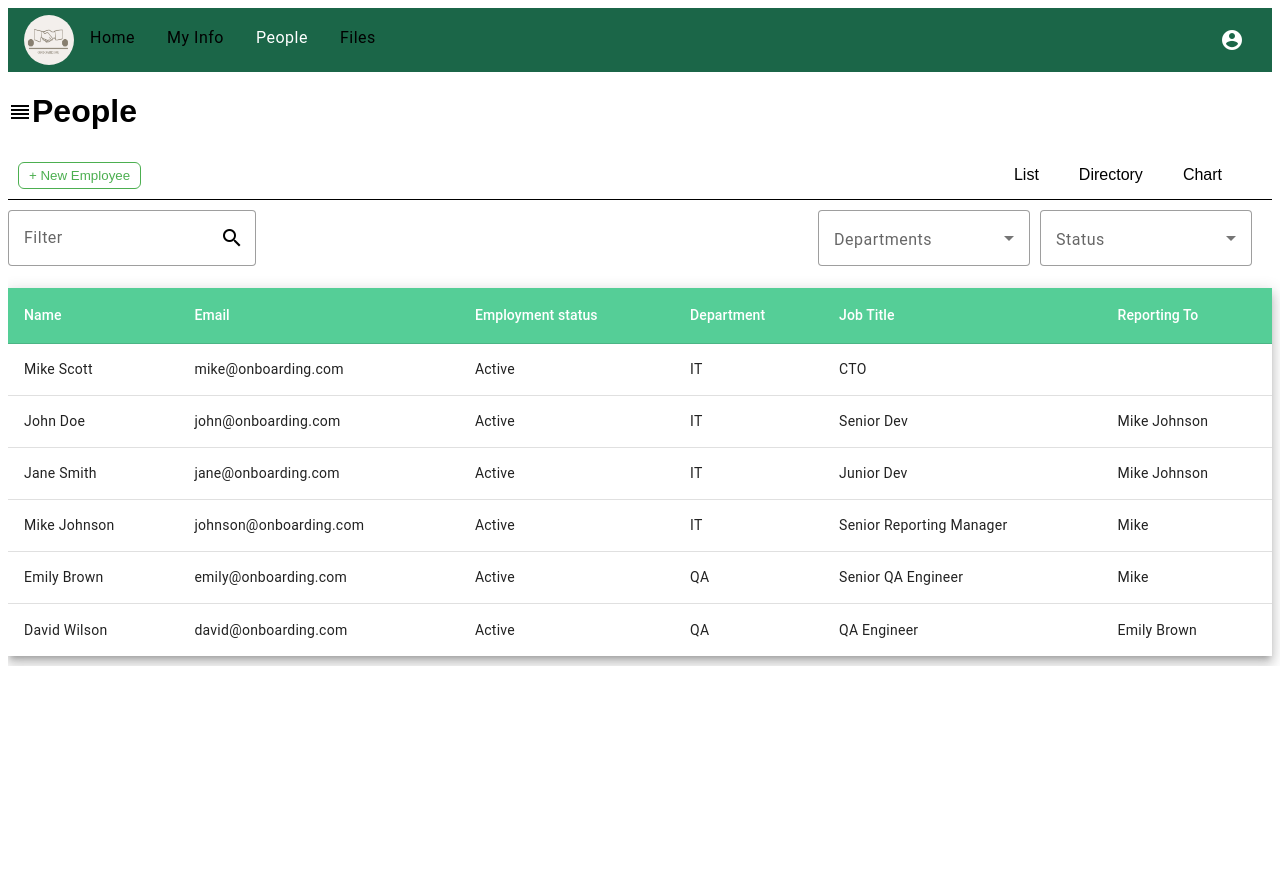
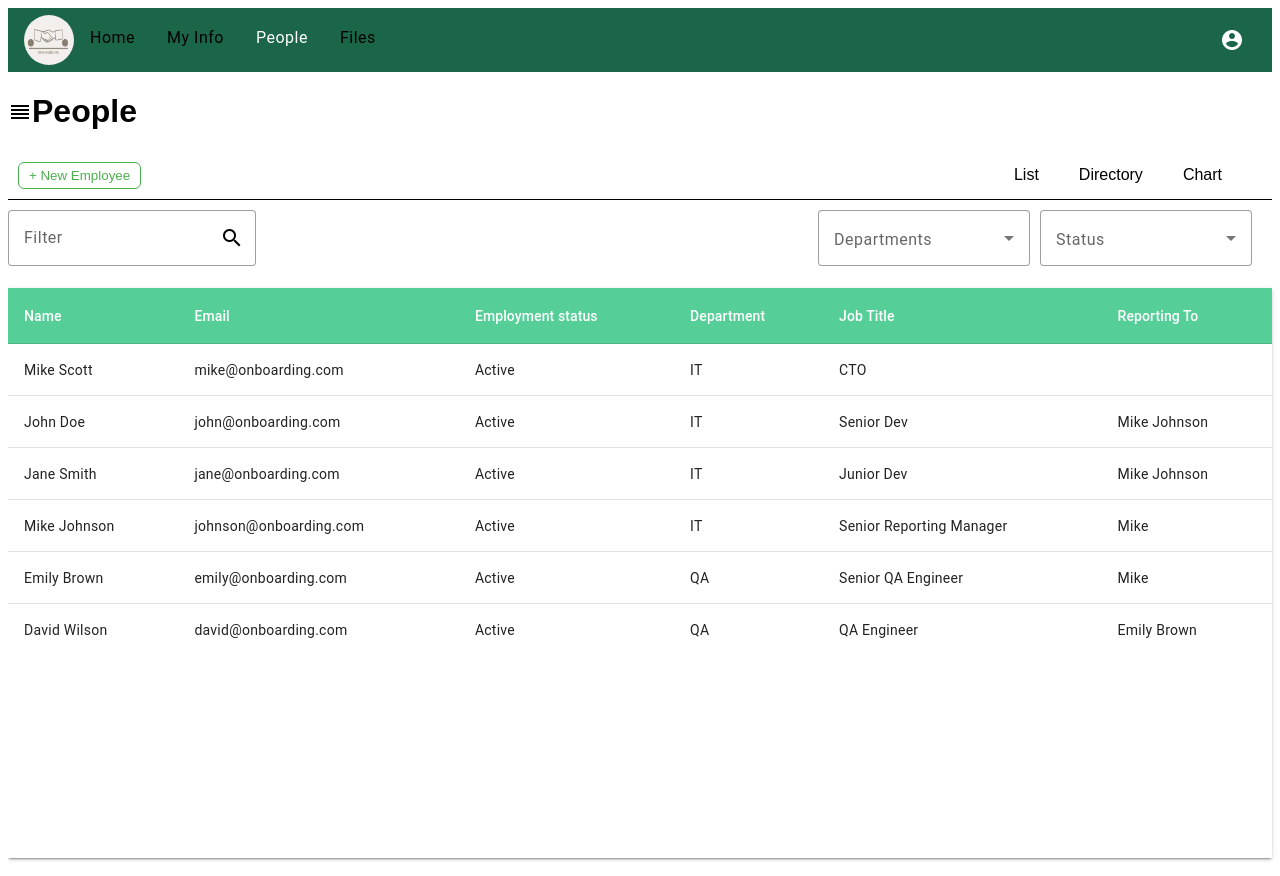
Before and after one commit to yashaswini13695/Onboarding_2024, an Angular app in the folder my-project-v16/: page /people in a window 1280 px wide. Before the commit the page ends 800 px from the top, so only its background shows below. Built offline with nearby package versions, Linux system fonts and the light colour scheme; sample sign-in values are in the browser's storage.

Commit message:
Virtual Scroll Implementation on people table
Virtual Scroll Implementation on people table

```diff
--- a/my-project-v16/package.json
+++ b/my-project-v16/package.json
@@ -19,6 +19,7 @@
     "@angular/platform-browser": "^16.2.0",
     "@angular/platform-browser-dynamic": "^16.2.0",
     "@angular/router": "^16.2.0",
+    "ng-table-virtual-scroll": "^1.6.1",
     "rxjs": "~7.8.0",
     "tslib": "^2.3.0",
     "zone.js": "~0.13.0"
--- a/my-project-v16/src/app/app.module.ts
+++ b/my-project-v16/src/app/app.module.ts
@@ -12,11 +12,11 @@ import { MaterialModule } from "./_material/material.module";
 import { MyInfoComponent } from './my-info/my-info.component';
 import { FormsModule, ReactiveFormsModule } from '@angular/forms';
 import { FilesComponent } from './files/files.component';
-import { PeopleComponent } from './people/people.component';
+// import { PeopleComponent } from './people/people.component';
 import { provideAnimations } from '@angular/platform-browser/animations';
 import { MatIconModule } from '@angular/material/icon';
 import { HttpClientModule } from '@angular/common/http';
-import { AddEmployeeComponent } from './_models/add-employee/add-employee.component';
+// import { AddEmployeeComponent } from './_models/add-employee/add-employee.component';
 import { ConfirmModelComponent } from './_models/confirm-model/confirm-model.component';
 import { SuccessModelComponent } from './_models/success-model/success-model.component';
 import { MatDatepickerModule } from '@angular/material/datepicker';
@@ -32,7 +32,7 @@ import { MatNativeDateModule } from '@angular/material/core';
     NavBarComponent,
     MyInfoComponent,
     FilesComponent,
-    PeopleComponent,
+    // PeopleComponent,
     // AddEmployeeComponent,
     ConfirmModelComponent,
     SuccessModelComponent
--- a/my-project-v16/src/app/people/people.component.html
+++ b/my-project-v16/src/app/people/people.component.html
@@ -47,13 +47,13 @@
         </mat-form-field>
       </div>
     </div>
-
-    <table mat-table [dataSource]="dataSource" class="mat-elevation-z8">
+    <cdk-virtual-scroll-viewport itemSize="50" tvsItemSize class="wrapper mat-elevation-z2">
+      <table mat-table [dataSource]="dataSource">
         <ng-container matColumnDef="name">
           <th mat-header-cell *matHeaderCellDef>Name</th>
           <td mat-cell *matCellDef="let element">{{ element.firstName }} {{element.lastName}}</td>
         </ng-container>
-      <ng-container matColumnDef="email">
+        <ng-container matColumnDef="email" >
           <th mat-header-cell *matHeaderCellDef>Email</th>
           <td mat-cell *matCellDef="let element">{{ element.email }}</td>
         </ng-container>
@@ -61,7 +61,7 @@
           <th mat-header-cell *matHeaderCellDef>Employment status</th>
           <td mat-cell *matCellDef="let element">{{ element.status }}</td>
         </ng-container>
-      <ng-container matColumnDef="department">
+        <ng-container matColumnDef="department" >
           <th mat-header-cell *matHeaderCellDef>Department</th>
           <td mat-cell *matCellDef="let element">{{ element.department }}</td>
         </ng-container>
@@ -73,8 +73,10 @@
           <th mat-header-cell *matHeaderCellDef>Reporting To</th>
           <td mat-cell *matCellDef="let element">{{ element.reportingTo }}</td>
         </ng-container>
-      <tr mat-header-row *matHeaderRowDef="displayedColumns" class="custom-header"></tr>
+        <tr mat-header-row *matHeaderRowDef="displayedColumns;sticky: true" class="custom-header"></tr>
         <tr mat-row *matRowDef="let row; columns: displayedColumns"></tr>
       </table>
+    </cdk-virtual-scroll-viewport>
+
   </div>
 </div>
--- a/my-project-v16/src/app/people/people.component.scss
+++ b/my-project-v16/src/app/people/people.component.scss
@@ -99,3 +99,8 @@
 ::ng-deep .mat-form-field-appearance-outline .mat-form-field-flex {
     height: 40px !important
 }
+
+.wrapper {
+    height: 570px;
+    overflow: auto;
+}
--- a/my-project-v16/src/app/people/people.component.ts
+++ b/my-project-v16/src/app/people/people.component.ts
@@ -3,6 +3,11 @@ import { MatTableDataSource } from '@angular/material/table';
 import { JsonDataService } from '../_services/jsonData.service';
 import { MatDialog } from '@angular/material/dialog';
 import { AddEmployeeComponent } from '../_models/add-employee/add-employee.component';
+import { ScrollingModule } from '@angular/cdk/scrolling';
+import { MaterialModule } from "../_material/material.module";
+import { CommonModule } from '@angular/common';
+import { FormsModule } from '@angular/forms';
+import { TableVirtualScrollDataSource } from 'ng-table-virtual-scroll';
 
 export interface Employee {
   name: string;
@@ -24,11 +29,12 @@ interface Status {
 @Component({
   selector: 'app-people',
   templateUrl: './people.component.html',
-  styleUrls: ['./people.component.scss']
+  standalone: true,
+  styleUrls: ['./people.component.scss'],
+  imports : [ScrollingModule,MaterialModule,CommonModule,FormsModule]
 })
 export class PeopleComponent implements OnInit {
   activeTab: string = 'list';
-
   displayedColumns: string[] = ['name', 'email', 'status', 'department','jobTitle','reportingTo'];
   employees: Employee[] = [];
   dataSource:any = [];
@@ -48,6 +54,7 @@ export class PeopleComponent implements OnInit {
   ];
   selectedDepartment: any;
   selectedStatus:any;
+  rowHeight = 48;
 
 
   constructor(private jsonDataService: JsonDataService,private dialog: MatDialog) { }
@@ -55,7 +62,7 @@ export class PeopleComponent implements OnInit {
   ngOnInit(): void {
     this.jsonDataService.getEmployeeList().subscribe((res) => {
       this.employees = res
-      this.dataSource = new MatTableDataSource(this.employees);
+      this.dataSource = this.employees;
     })
   }
 
--- a/my-project-v16/src/styles.scss
+++ b/my-project-v16/src/styles.scss
@@ -1,4 +1,5 @@
 /* You can add global styles to this file, and also import other style files */
 body {
     font-family: 'Hind', sans-serif;
+    overflow: hidden;
 }
```
Also changed, not shown: 1 other file (tests, documents, lock files or other folders). Lines whose indentation alone changed are shown as unchanged.
